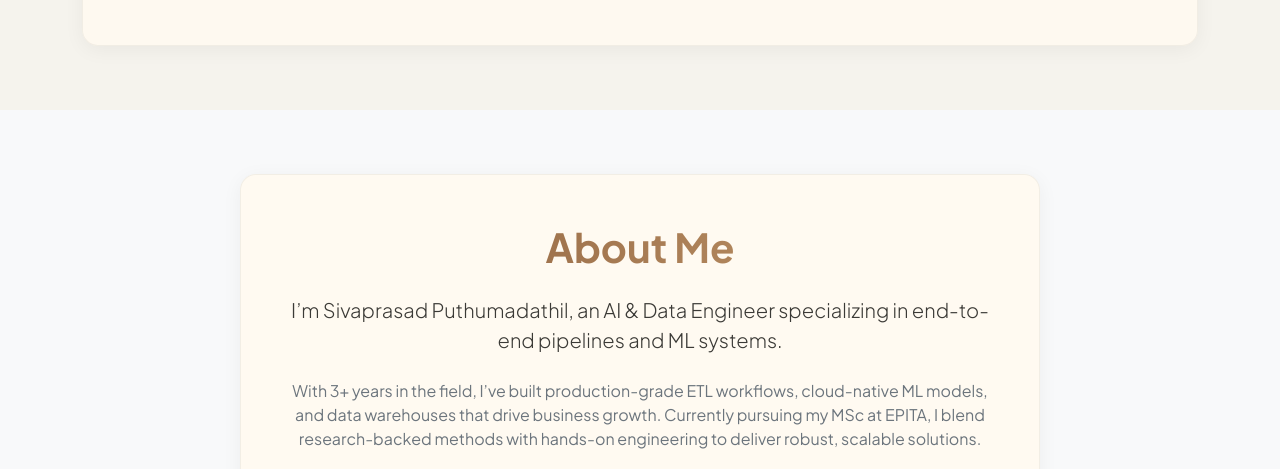
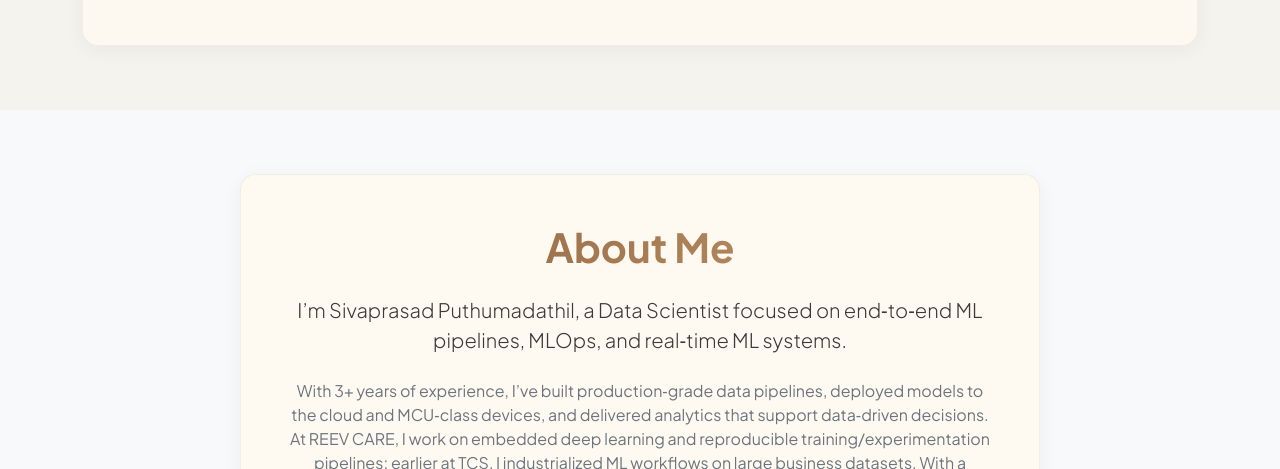
Before and after one commit to siva1999/portfolio, a plain HTML site: page index.html in a window 1280 px wide. Shown: the part 588-1057 px from the top of the page. Drawn offline with nearby package versions, Linux system fonts and the light colour scheme.

Commit message:
Update index.html

```diff
--- a/index.html
+++ b/index.html
@@ -151,8 +151,8 @@
     <div class="container">
       <div class="glass-card p-5 about-card text-center">
         <h2 class="section-title mb-4">About Me</h2>
-        <p class="lead mb-4">I’m Sivaprasad Puthumadathil, an AI & Data Engineer specializing in end-to-end pipelines and ML systems.</p>
-        <p class="text-muted mb-4">With 3+ years in the field, I’ve built production-grade ETL workflows, cloud-native ML models, and data warehouses that drive business growth. Currently pursuing my MSc at EPITA, I blend research-backed methods with hands-on engineering to deliver robust, scalable solutions.</p>
+        <p class="lead mb-4">I’m Sivaprasad Puthumadathil, a Data Scientist focused on end‑to‑end ML pipelines, MLOps, and real‑time ML systems.</p>
+        <p class="text-muted mb-4"> With 3+ years of experience, I’ve built production‑grade data pipelines, deployed models to the cloud and MCU‑class devices, and delivered analytics that support data‑driven decisions. At REEV CARE, I work on embedded deep learning and reproducible training/experimentation pipelines; earlier at TCS, I industrialized ML workflows on large business datasets. With a masters degree in Artificial Intelligence from EPITA, I combine solid engineering practices with applied research to ship robust, scalable solutions.</p>
         <div class="d-flex justify-content-center fs-2 gap-4">
           <a href="https://linkedin.com/in/sivaprasad-pr-028b63170" class="text-decoration-none" style="color:#8b5e3c;"><i class="bi bi-linkedin"></i></a>
           <a href="https://github.com/siva1999" class="text-decoration-none" style="color:#8b5e3c;"><i class="bi bi-github"></i></a>
```
